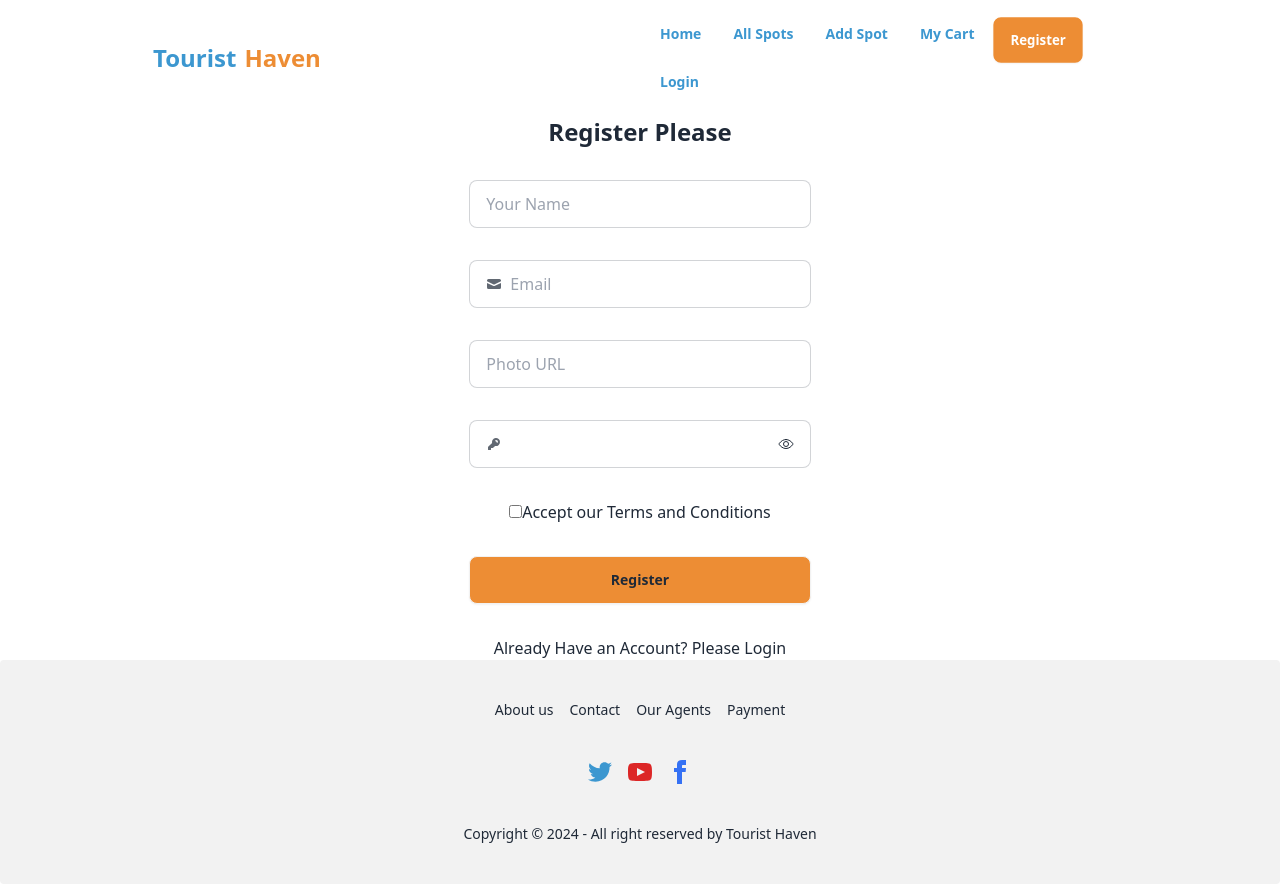
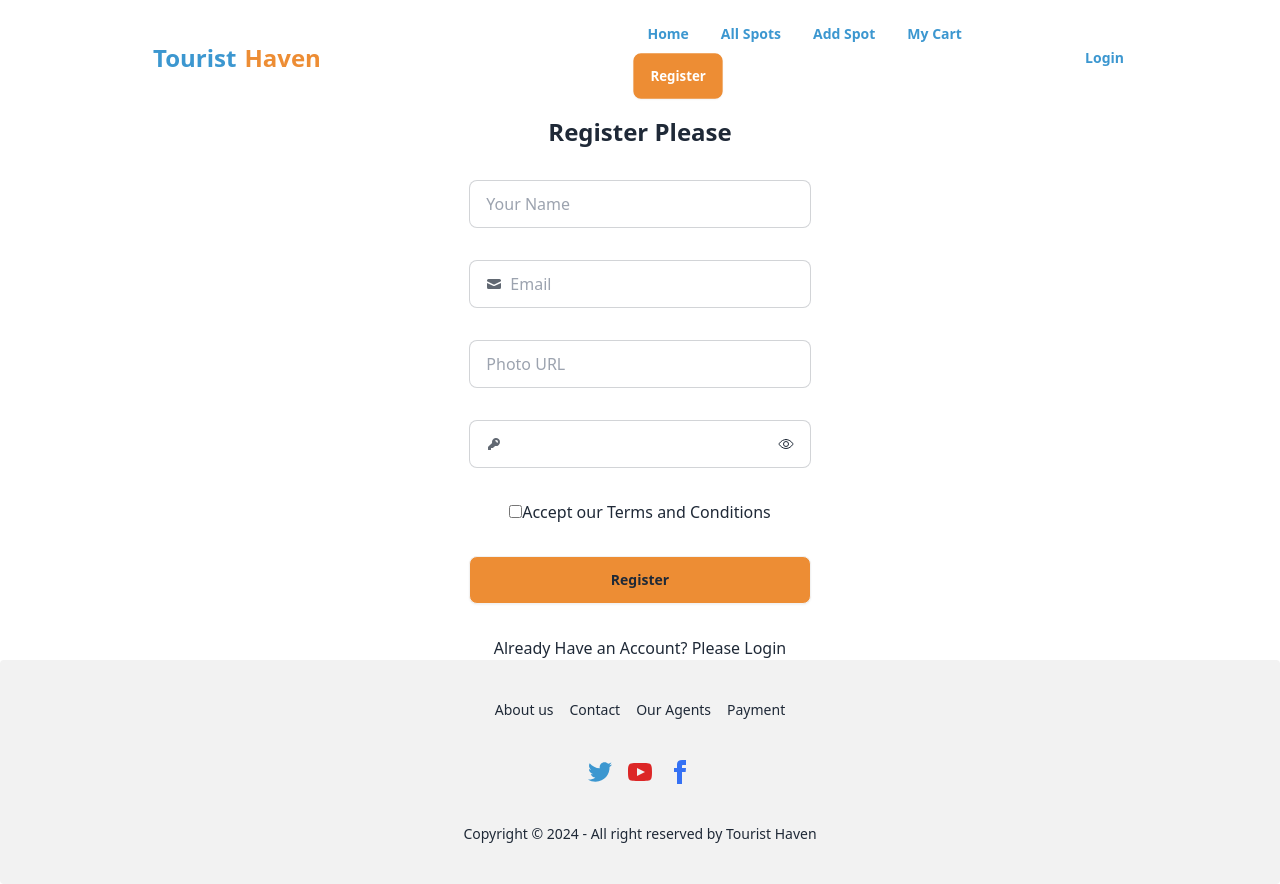
Before and after one commit to NaimoonJannat/B9A10-Tourist-Haven-Client, a React (Vite) app: page /register in a window 1280 px wide. Built offline with nearby package versions, Linux system fonts and the light colour scheme; no server answers.

Commit message:
Login fixed

```diff
--- a/src/component/Header.jsx
+++ b/src/component/Header.jsx
@@ -25,16 +25,13 @@ const Header = () => {
         <li><NavLink to="/register" className={({ isActive }) =>
                       isActive ? 'text-white btn font-bold bg-[#ed8d34] border-2 border-[#ed8d34]' : 'font-bold text-[#3c97d0]'
                                }>Register</NavLink></li>
-        <li><NavLink to="/login" className={({ isActive }) =>
-                      isActive ? 'text-white btn font-bold bg-[#ed8d34] border-2 border-[#ed8d34]' : 'font-bold text-[#3c97d0]'
-                               }>Login</NavLink></li>
       </ul>
     </div>
     <div>
     <a className="btn btn-ghost text-2xl font-bold text-[#3c97d0]">Tourist <span className="text-[#ed8d34]">Haven</span></a>
     </div>
   </div>
-  <div className="navbar-end hidden lg:flex">
+  <div className=" hidden lg:flex">
     <ul className="menu menu-horizontal px-1">
     <li><NavLink to="/" className={({ isActive }) =>
                       isActive ? 'text-white btn font-bold bg-[#ed8d34] border-2 border-[#ed8d34]' : 'font-bold text-[#3c97d0]'
@@ -51,10 +48,15 @@ const Header = () => {
         <li><NavLink to="/register" className={({ isActive }) =>
                       isActive ? 'text-white btn font-bold bg-[#ed8d34] border-2 border-[#ed8d34]' : 'font-bold text-[#3c97d0]'
                                }>Register</NavLink></li>
-        <li><NavLink to="/login" className={({ isActive }) =>
+
+    </ul>
+  </div>
+  <div className="flex">
+  <ul className="menu menu-horizontal px-1">
+  <li><NavLink to="/login" className={({ isActive }) =>
                       isActive ? 'text-white btn font-bold bg-[#ed8d34] border-2 border-[#ed8d34]' : 'font-bold text-[#3c97d0]'
                                }>Login</NavLink></li>
-    </ul>
+  </ul>
   </div>
 </div>
     );
--- a/src/component/Register.jsx
+++ b/src/component/Register.jsx
@@ -44,9 +44,11 @@ const Register = () => {
         createUser(email, password)
         .then(result =>{
             console.log(result.user);
+            setRegisterSuccess('Registered Successfully!');
         })
         .catch(error =>{
-            console.error(error)
+            console.error(error);
+            setRegisterError(error.message);
         })
     }
 
--- a/src/providers/AuthProvider.jsx
+++ b/src/providers/AuthProvider.jsx
@@ -1,5 +1,5 @@
-import { createUserWithEmailAndPassword, getAuth } from "firebase/auth";
-import { createContext, useState } from "react";
+import { createUserWithEmailAndPassword, getAuth, onAuthStateChanged, signOut } from "firebase/auth";
+import { createContext, useEffect, useState } from "react";
 import app from "../firebase/firebase.config";
 
 
@@ -13,9 +13,25 @@ const AuthProvider = ({children}) => {
     const createUser = (email, password) =>{
         return createUserWithEmailAndPassword(auth, email, password);
     }
+
+    const logOut = () => {
+        return signOut(auth);
+    }
+
+    useEffect(()=>{
+        const unSubscribe =
+        onAuthStateChanged(auth, currentUser=>{
+            console.log('user in the change', currentUser);
+            setUser(currentUser);
+        });
+        return () => {
+            unSubscribe();
+        }
+    },[])
     const authInfo ={
         user,
-        createUser
+        createUser,
+        logOut
     }
 
     return (
```
